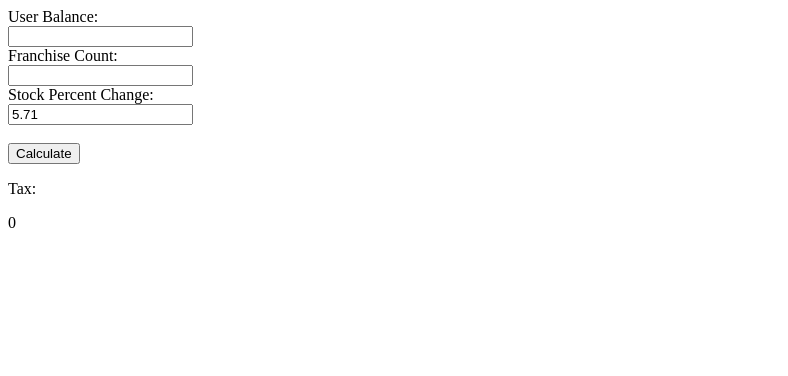
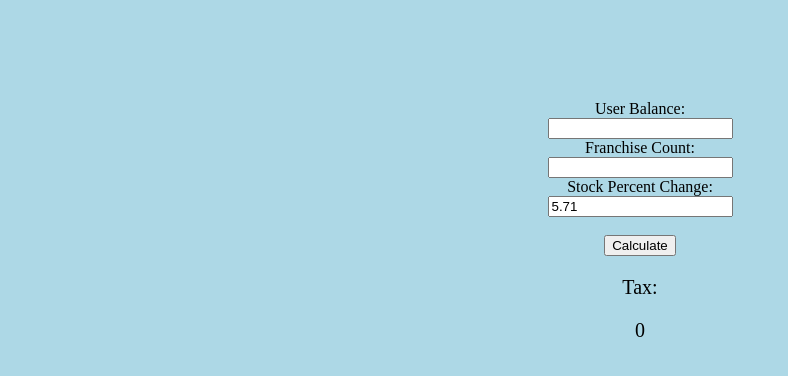
Before and after one commit to volt64bolt/Have-tax-bot, a plain HTML site: page index.html in a window 1280 px wide. Shown: the whole page, without its empty margins (0-788 px from the left). Drawn offline with Linux system fonts and the light colour scheme.

Commit message:
Update index.html

```diff
--- a/index.html
+++ b/index.html
@@ -1,7 +1,18 @@
 <!DOCTYPE html>
 <html>
 <head>
-<link rel="stylesheet" href="styles">
+  <style>
+    body {
+      text-align: center;
+      max-height:500px;
+    	margin-top: 100px;
+      background-color: lightblue;
+    }
+
+    p {
+      font-size: 20px;
+    }
+  </style>
 </head>
 <body>
   <form>
```
